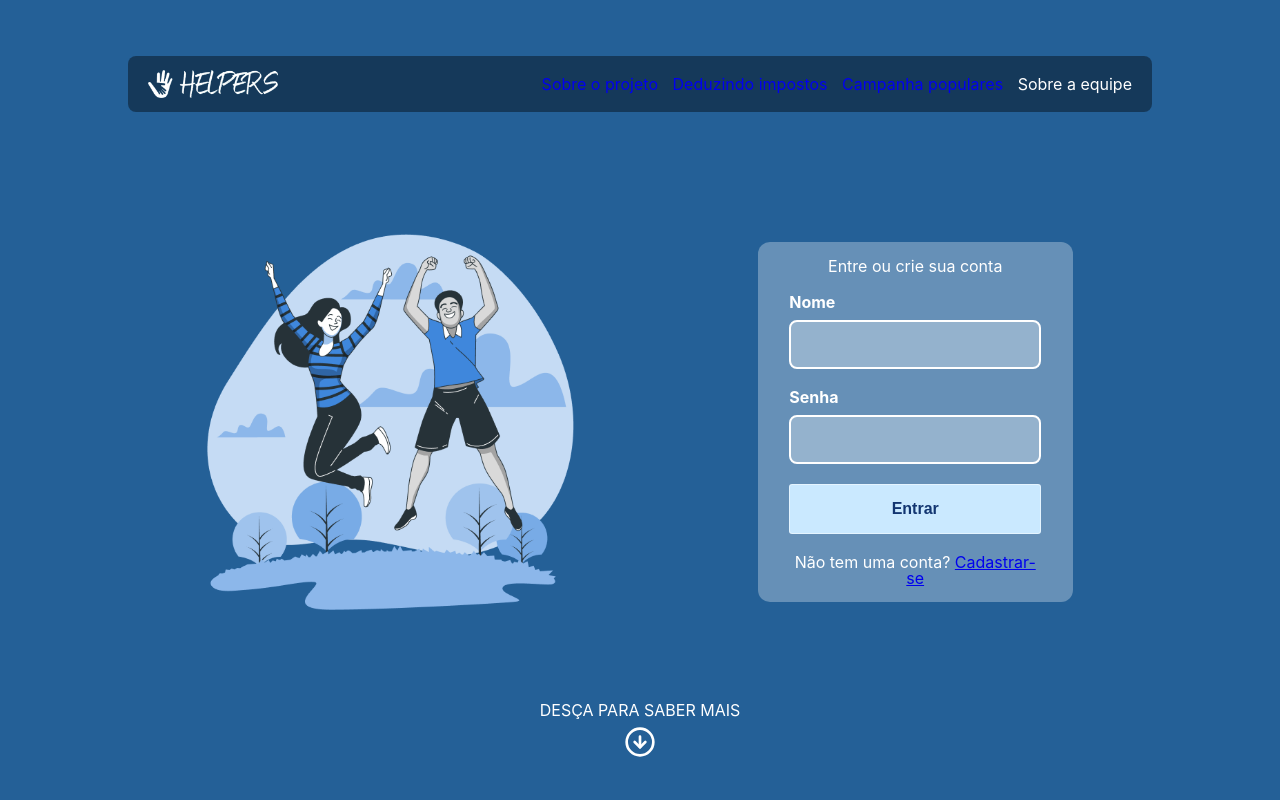
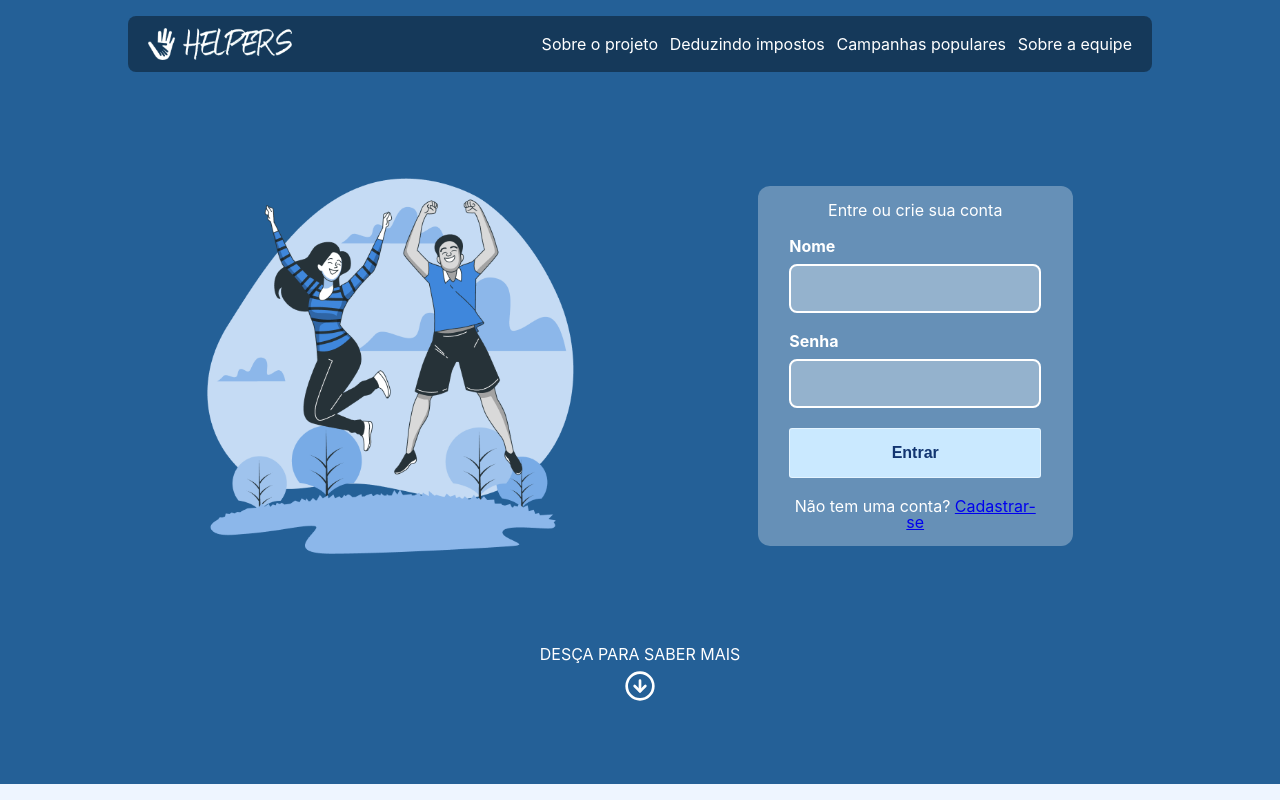
Before and after one commit to fabiojcp/helpers, a React (Create React App) app: page / in a window 1280 px wide. Shown: the top 800 px of the page. Built offline with nearby package versions, Linux system fonts and the light colour scheme.

Commit message:
feat: landing inicial

```diff
--- a/package.json
+++ b/package.json
@@ -14,6 +14,7 @@
     "react-router-dom": "^6.3.0",
     "react-scripts": "5.0.1",
     "react-toastify": "^9.0.5",
+    "rsuite": "^5.15.2",
     "styled-components": "^5.3.5",
     "web-vitals": "^2.1.0"
   },
--- a/src/pages/landing/Index.jsx
+++ b/src/pages/landing/Index.jsx
@@ -26,16 +26,16 @@ export default function Landing() {
 
   return (
     <>
+      <Header>
+        <Logo src={logo} alt="logo" />
+        <Nav>
+          <Smooth href="#second">Sobre o projeto</Smooth>
+          <Smooth href="#third">Deduzindo impostos</Smooth>
+          <Smooth href="#fourth">Campanhas populares</Smooth>
+          <Smooth href="#fifth">Sobre a equipe</Smooth>
+        </Nav>
+      </Header>
       <First id="first">
-        <Header tabIndex="1">
-          <Logo src={logo} alt="logo" />
-          <Nav>
-            <Smooth href="#second">Sobre o projeto</Smooth>
-            <Smooth href="#third">Deduzindo impostos</Smooth>
-            <Smooth href="#fourth">Campanha populares</Smooth>
-            <Smooth>Sobre a equipe</Smooth>
-          </Nav>
-        </Header>
         <Container>
           <ImgBox />
           <FormBox>
@@ -97,7 +97,11 @@ export default function Landing() {
         <SecondText>Seja um Helper você também!</SecondText>
       </Second>
       <Second>
-        <SecondTitle id="fourth">Campanha populares</SecondTitle>
+        <SecondTitle id="fourth">Campanhas populares</SecondTitle>
+        <SecondText></SecondText>
+      </Second>
+      <Second>
+        <SecondTitle id="fifth">Sobre a equipe</SecondTitle>
         <SecondText></SecondText>
       </Second>
     </>
--- a/src/pages/landing/styles.js
+++ b/src/pages/landing/styles.js
@@ -5,7 +5,8 @@ export const First = styled.div`
   height: 100vh;
   width: 100vw;
   background-color: #246097;
-  padding: 7vh 10vw 0 10vw;
+  padding: 9vh 10vw 0 10vw;
+  margin: -11vh 0 0 0;
 `;
 export const Header = styled.div`
   display: flex;
@@ -13,11 +14,13 @@ export const Header = styled.div`
   justify-content: space-between;
   align-items: center;
   flex-direction: row;
-  background-color: rgba(0, 0, 0, 0.4);
+  background: rgba(0, 0, 0, 0.4);
   border-radius: 8px;
-  padding: 10px 20px;
+  padding: 1vh 20px;
   color: white;
   height: 7vh;
+  width: 80vw;
+  margin: 2vh 10vw 0 10vw;
   position: sticky;
   top: 0;
 `;
@@ -34,6 +37,7 @@ export const Nav = styled.nav`
 
 export const Smooth = styled.a`
   cursor: pointer;
+  color: white;
   text-decoration: none;
   :visited {
     color: white;
```
Also changed, not shown: 1 other file (tests, documents, lock files or other folders).
